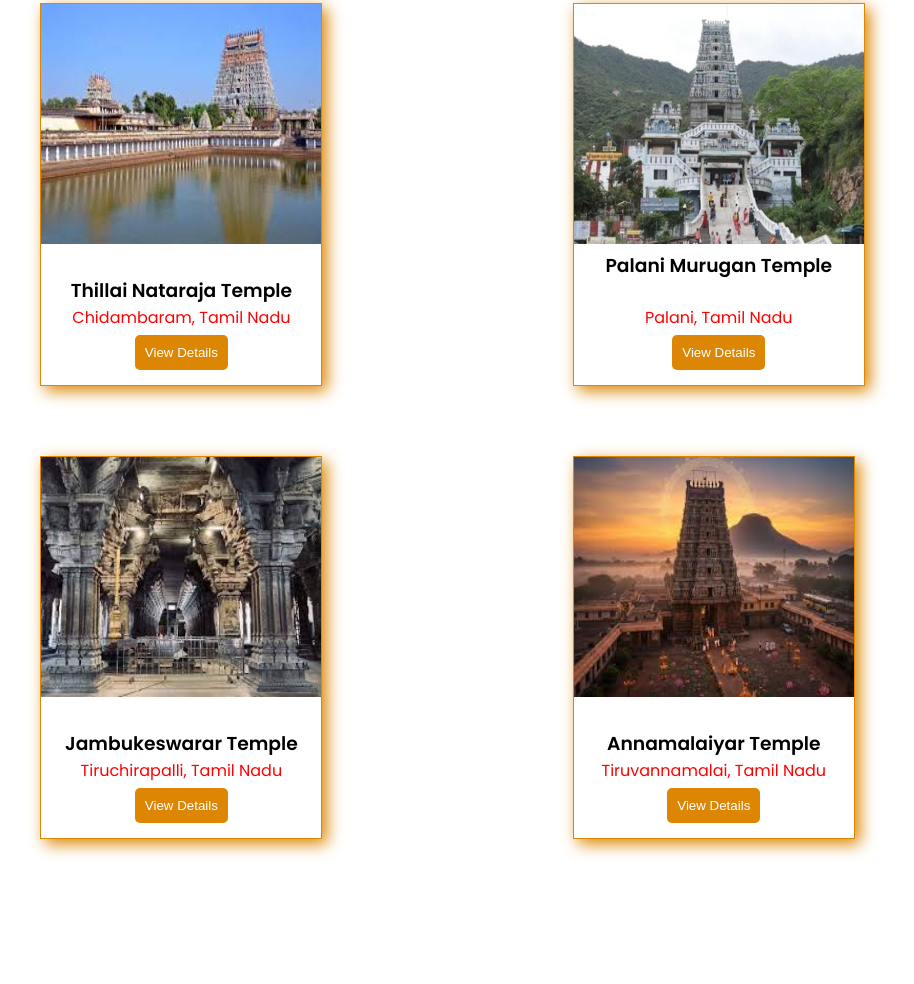
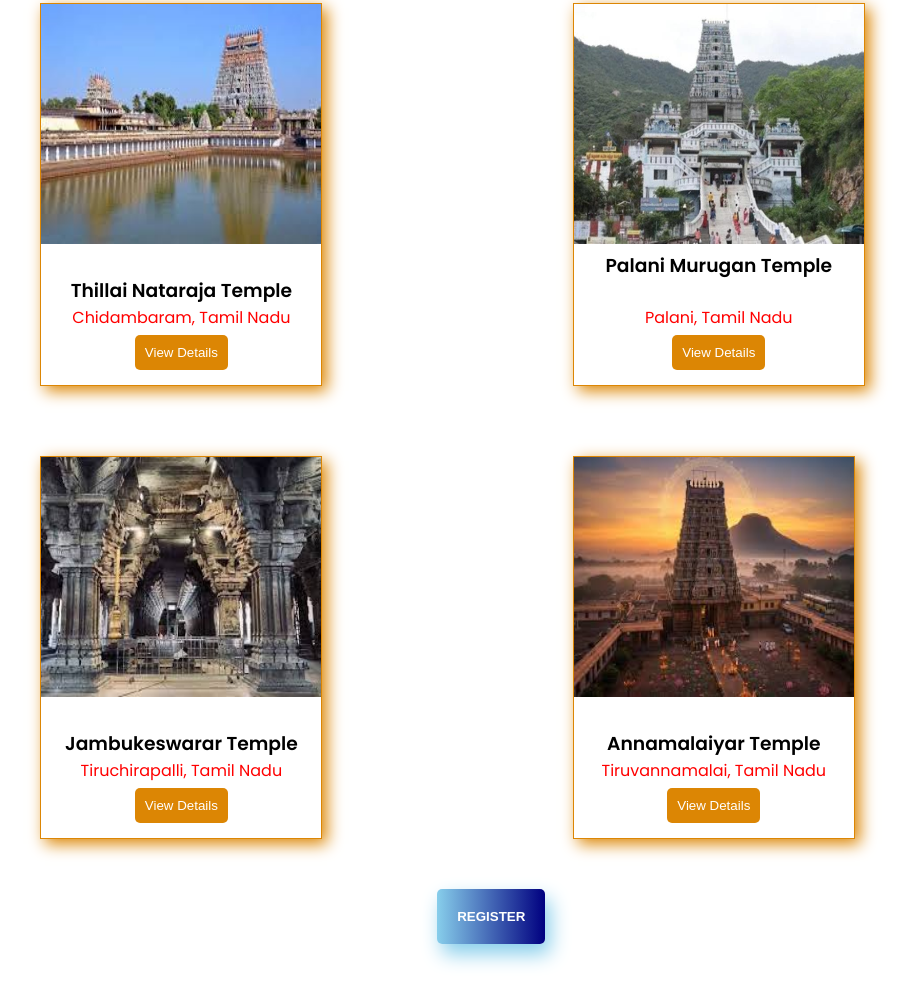
Before and after one commit to OLIMA27/WonderAtlas, a plain HTML site: page temple.html in a window 1280 px wide. Shown: the part 1602-2586 px from the top of the page, without its empty margins (190-1104 px from the left). Before the commit the page ends 2491 px from the top, so only its background shows below. Drawn offline with Linux system fonts and the light colour scheme; a script that the page names is missing.

Commit message:
Update temple.html

```diff
--- a/temple.html
+++ b/temple.html
@@ -25,6 +25,7 @@
       <p class="nav-links"><a href="explore.html">Explore</a></p>
       <p class="nav-links"><a href="temple.html">Categories</a></p>
       <p class="nav-links"><a href="contact.html">Contact</a></p>
+       <p class="nav-links"><a href="register.html">Register</a></p>
     </div>
     <div class="toggle" onclick="opentoggle()">
       <i class="fa-solid fa-bars"></i>
@@ -41,6 +42,7 @@
       <p class="sidenav-links"><a href="explore.html">Explore</a></p>
       <p class="sidenav-links"><a href="temple.html">Categories</a></p>
       <p class="sidenav-links"><a href="contact.html">Contact</a></p>
+       <p class="sidenav-links"><a href="register.html">Register</a></p>
     </div>
   </div>
 
@@ -51,14 +53,13 @@
     <h1>Divine Temples of Tamil Nadu</h1>
   </div>
   <div class="temple-list">
-
       <div class="temple-card" id="meenakshi" onclick="showTempleDetails('meenakshi')">
         <img src="ASSETS1/meenakshi temple.jpg" alt="Meenakshi Temple"><br><br>
         <h3>Meenakshi Temple</h3>
         <p>Madurai, Tamil Nadu</p>
         <button>View Details</button>
-      <br>
       </div>
+
 
 
     <div class="temple-card" id="brihadesswarar" onclick="showTempleDetails('brihadeeswarar')">
@@ -126,6 +127,11 @@
       <button>View Details</button>
     </div>
   </div>
+
+
+ <a href="register.html"> <div class="register">
+    <button>REGISTER</button>
+  </div></a>
 
 
   <div class="overlay1" onclick="closepopup()" style="display: none; "></div>
@@ -281,7 +287,7 @@ kailasanatha: {
     <p><span>Timings:</span> 6:00 AM - 12:00 PM, 4:00 PM - 7:00 PM</p>
     <p><span>Entry Fee:</span> Free</p>
   `
-},shore: {
+      }, shore: {
         name: "Shore Temple",
         about: `
     <h3>About the Temple</h3>
@@ -450,7 +456,7 @@ jambukeshwarar: {
     <p><span>Timings:</span> 6:00 AM - 1:00 PM, 4:00 PM - 8:30 PM</p>
     <p><span>Entry Fee:</span> Free</p>
   `
-},annamalaiyar: {
+      }, annamalaiyar: {
         name: "Annamalaiyar Temple",
         about: `
     <h3>About the Temple</h3>
```
Lines whose indentation alone changed are shown as unchanged.
